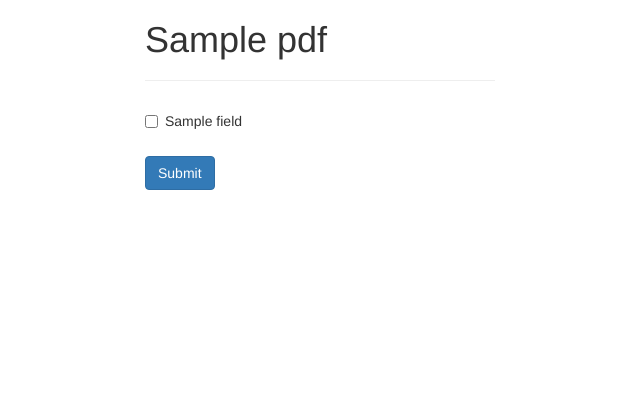
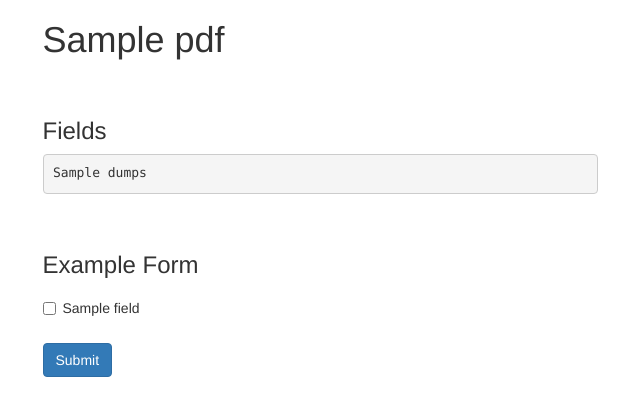
Before and after one commit to codeforamerica/pdf-filler, a Flask app: template src/templates/pdf_detail.html in a window 1280 px wide. Shown: the top 416 px of the page, without its empty margins (320-960 px from the left). Run offline with Flask 2, Linux system fonts and the light colour scheme; the template is opened without the code that fills it: most values are stand-ins (such as "Sample title", 1, 10 or a date in 2020); some libraries are stand-ins or nearby versions.

Commit message:
show json preview, pull default values into web form

```diff
--- a/src/pdfhook/views.py
+++ b/src/pdfhook/views.py
@@ -17,12 +17,14 @@ pdf_list_dumper = serializers.PDFFormIndexDumper()
 pdf_loader = serializers.PDFFormLoader()
 pdftk = PDFTKWrapper(clean_up=False)
 
+
 def request_wants_json():
     best = request.accept_mimetypes \
         .best_match(['application/json', 'text/html'])
     return best == 'application/json' and \
         request.accept_mimetypes[best] > \
         request.accept_mimetypes['text/html']
+
 
 @blueprint.before_app_first_request
 def make_sure_there_is_a_working_database(*args, **kwargs):
@@ -51,6 +53,7 @@ def index():
         serialized_pdfs = pdf_list_dumper.dump(pdfs, many=True).data
         return jsonify(dict(pdf_forms=serialized_pdfs))
     return render_template('index.html', pdfs=pdfs)
+
 
 @blueprint.route('/', methods=['POST'])
 def post_pdf():
@@ -84,7 +87,7 @@ def get_pdf(pdf_id):
     serialized_pdf = pdf_dumper.dump(pdf).data
     if request_wants_json():
         return jsonify(serialized_pdf)
-    return render_template('pdf_detail.html', pdf=serialized_pdf)
+    return render_template('pdf_detail.html', pdf=serialized_pdf, json=json)
 
 
 @blueprint.route('/<int:pdf_id>/', methods=['POST'])
--- a/src/templates/pdf_detail.html
+++ b/src/templates/pdf_detail.html
@@ -1,21 +1,35 @@
 {% extends "base.html" %}
 {% block body %}
-<form action="{{ pdf.url }}" method="post" class="col-md-4 col-xs-6 col-md-offset-4 col-xs-offset-3">
+<div class="row">
+  <div class="col-xs-6 col-xs-offset-3">
     <h1>{{ pdf.original_pdf_title }}</h1>
-<hr>
+  </div>
+</div>
+
+<div class="row">
+  <div class="col-xs-6 col-xs-offset-3">
+    <h3>Fields</h3>
+    <pre>{{ json.dumps(pdf, indent=2) }}</pre>
+  </div>
+</div>
+
+<div class="row">
+  <form action="{{ pdf.url }}" method="post" class="col-xs-6 col-xs-offset-3">
+    <h3>Example Form</h3>
     {% for field in pdf.fields %}
     <fieldset class="form-group">
       {% set field_index = loop.index %}
       {% if field.type == 'text' %}
       <label for="field{{ field_index }}" class="field-label">{{ field.name }}</label>
-  <input class="form-control" name="field{{ field_index }}" type="text">
+      <input class="form-control" name="field{{ field_index }}" type="text" value="{{ field.value }}">
       {% elif field.options|length > 2 %}
       <p><strong>{{ field.name }}</strong></p>
       {% for option in field.options %}
         {% if option != 'Off' %}
           <span class="radio-inline">
             <label>
-          <input type="radio" name="field{{ field_index }}" value="{{ option }}"> {{ option }}
+              <input type="radio" name="field{{ field_index }}" value="{{ option }}"
+              {%- if field.value == option %} selected{% endif %}> {{ option }}
             </label>
           </span>
         {% endif %}
@@ -23,13 +37,15 @@
       {% else %}
       <div class="checkbox">
       <label>
-    <input type="checkbox" name="field{{ field_index }}" value="Yes"> {{ field.name }}
+        <input type="checkbox" name="field{{ field_index }}" value="Yes"
+        {%- if field.value == "Yes" %} checked{% endif %}> {{ field.name }}
       </label>
       </div>
       {% endif %}
     </fieldset>
     {% endfor %}
-
     <button type="submit" class="btn btn-primary">Submit</button>
   </form>
+</div>
+
 {% endblock body %}
```
Lines whose indentation alone changed are shown as unchanged.
